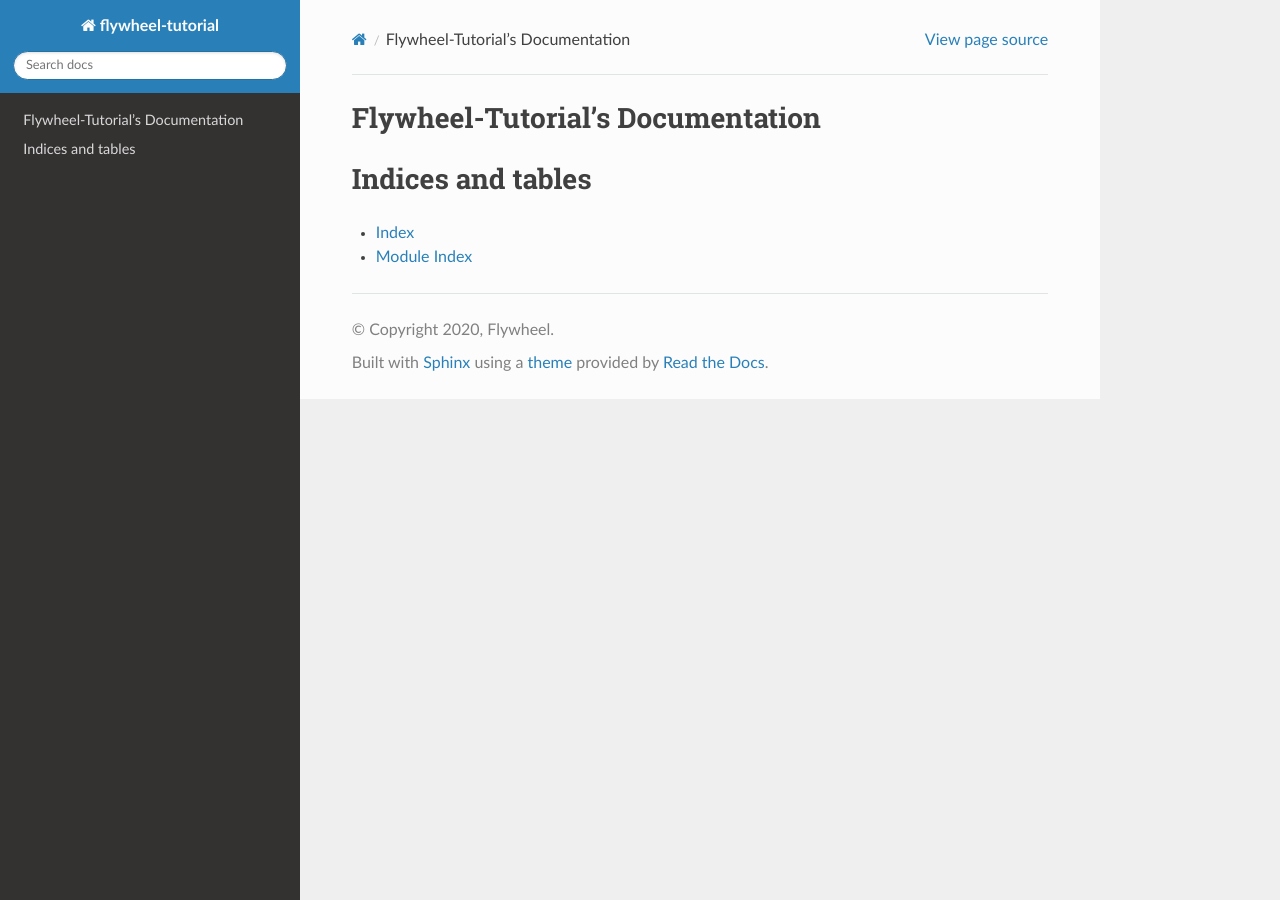
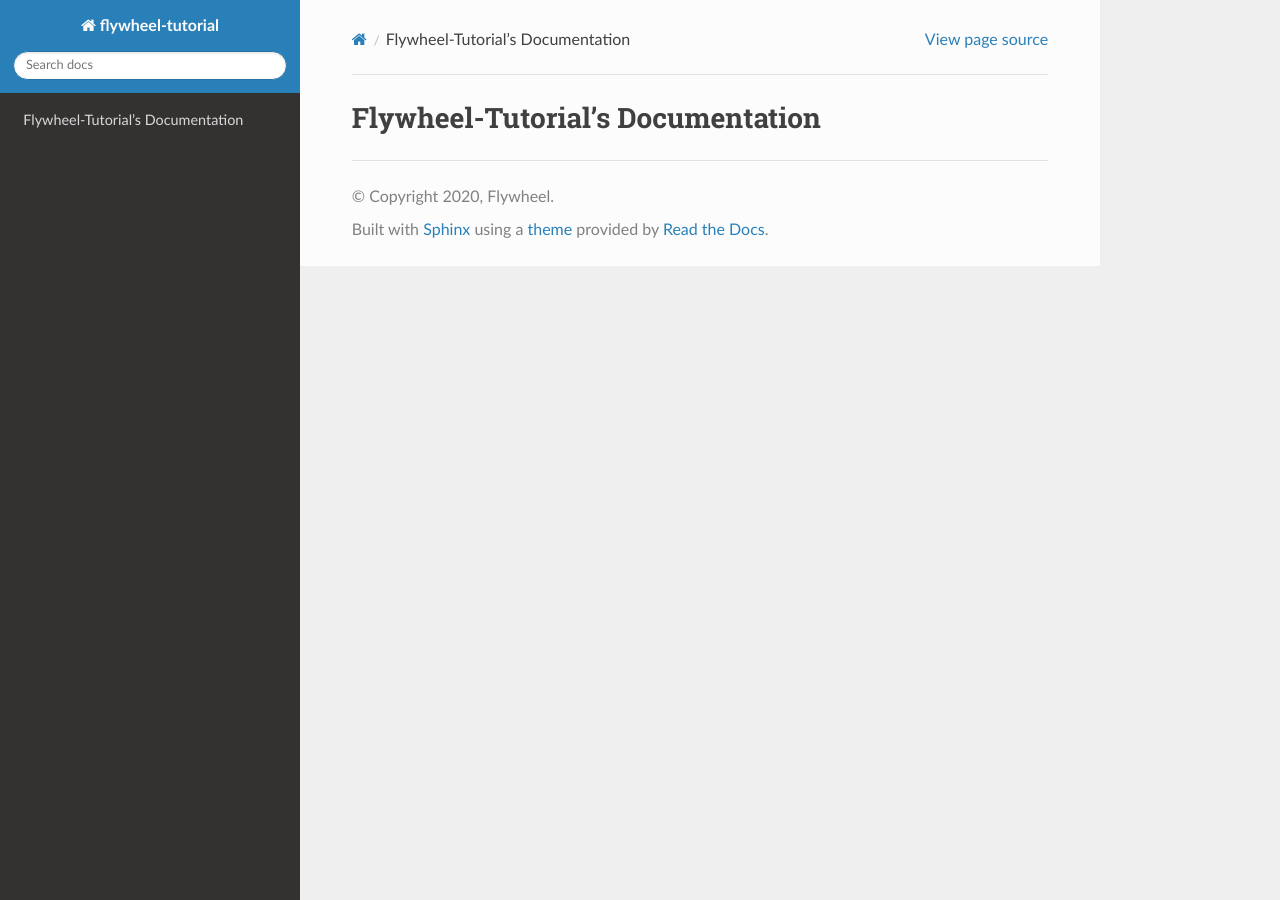
Before and after one commit to flywheel-apps/flywheel-tutorials, a Sphinx documentation site: the page built from docs/source/index.rst, in a window 1280 px wide. Built offline with Sphinx 7.4.7 and the Read the Docs theme 2.0.0, drawn with Linux system fonts in a browser that asks for light colours.

Commit message:
modified the index file

```diff
--- a/docs/source/index.rst
+++ b/docs/source/index.rst
@@ -10,13 +10,4 @@ Flywheel-Tutorial's Documentation
 .. toctree::
    :maxdepth: 2
    :caption: Contents:
-
-
-
-
-
-Indices and tables
-==================
-
-* :ref:`genindex`
-* :ref:`modindex`
+   :name: TOC
```
